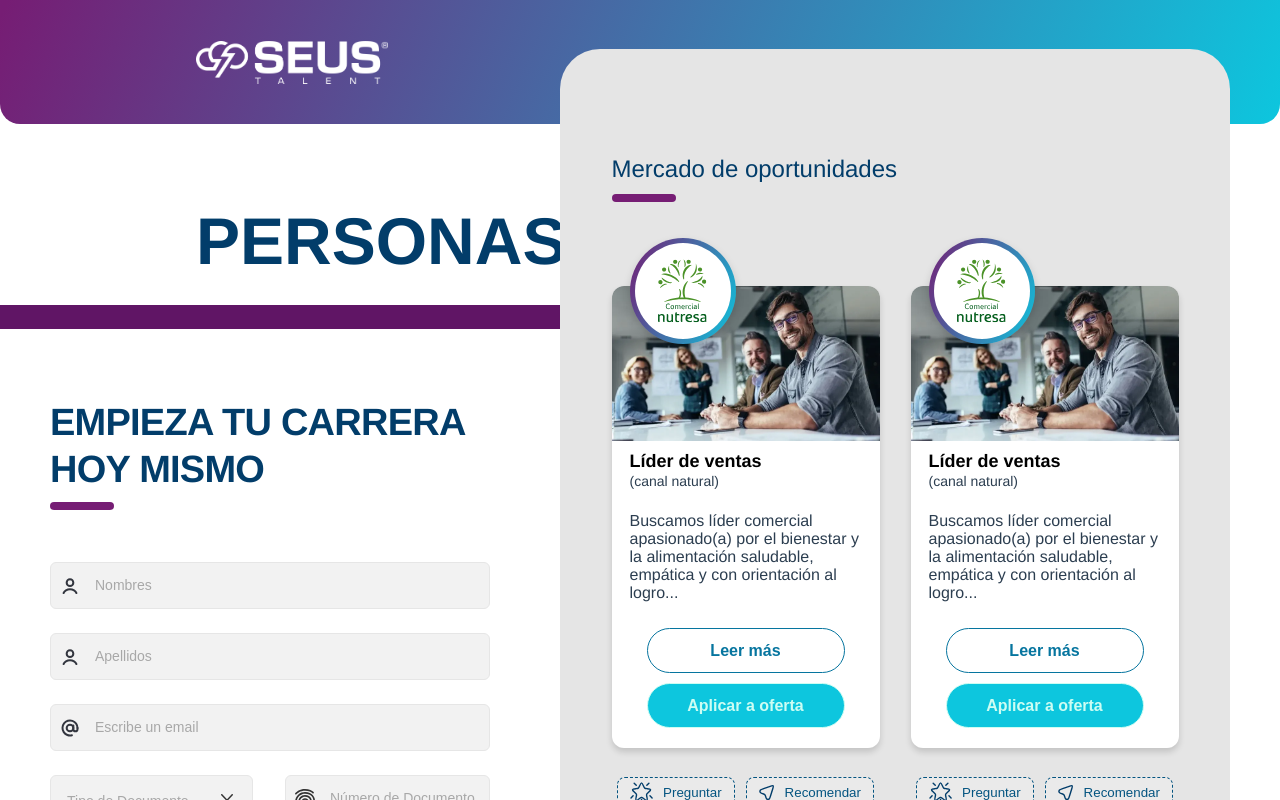
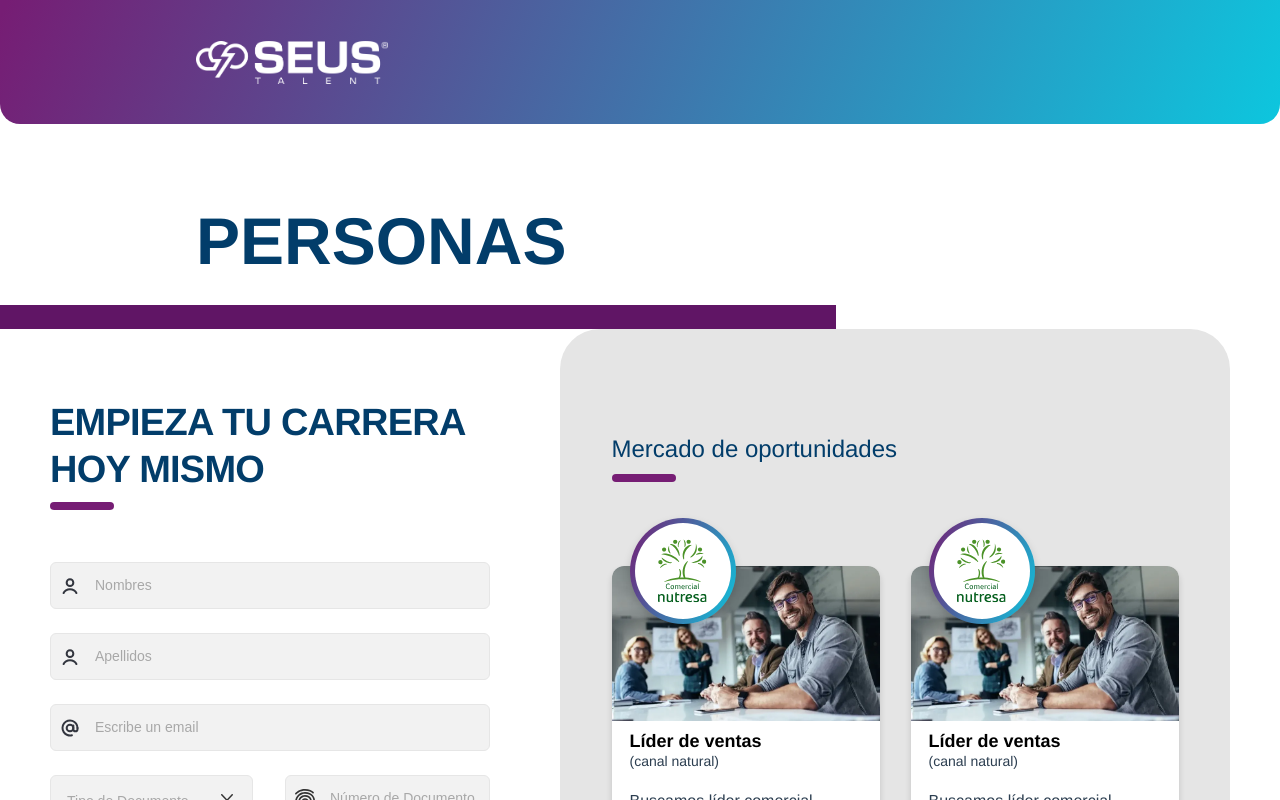
Before and after one commit to devsolucionsoft/seus, a Vue app: page /persons in a window 1280 px wide. Shown: the top 800 px of the page. Built offline with nearby package versions, Linux system fonts and the light colour scheme.

Commit message:
static background for open login modal

```diff
--- a/src/pages/auth/SsCompanies.vue
+++ b/src/pages/auth/SsCompanies.vue
@@ -262,9 +262,11 @@
       },
       showTermsModal() {
         this.termsModalVisible = true;
+        document.body.classList.add('modal-open');
       },
       hideTermsModal() {
         this.termsModalVisible = false;
+        document.body.classList.remove('modal-open');
       }
     },
     watch: {
@@ -323,7 +325,7 @@
       flex-direction: row;
       gap: 72px;
       padding: 0 96px 0 140px;
-      max-height: 93vh;
+      max-height: 200vh
     }
 
     section .content .startCarrer{
@@ -783,4 +785,7 @@
         height: 100%;
       }
     }
+    .modal-open {
+      overflow: hidden;
+    }
   </style>
--- a/src/pages/auth/SsPersons.vue
+++ b/src/pages/auth/SsPersons.vue
@@ -262,9 +262,11 @@
       },
       showTermsModal() {
         this.termsModalVisible = true;
+        document.body.classList.add('modal-open');
       },
       hideTermsModal() {
         this.termsModalVisible = false;
+        document.body.classList.remove('modal-open');
       }
     },
     watch: {
@@ -323,7 +325,7 @@
       flex-direction: row;
       gap: 72px;
       padding: 0 96px 0 140px;
-      max-height: 93vh;
+      max-height: 200vh
     }
 
     section .content .startCarrer{
@@ -783,4 +785,7 @@
         height: 100%;
       }
     }
+    .modal-open {
+      overflow: hidden;
+    }
   </style>
```
